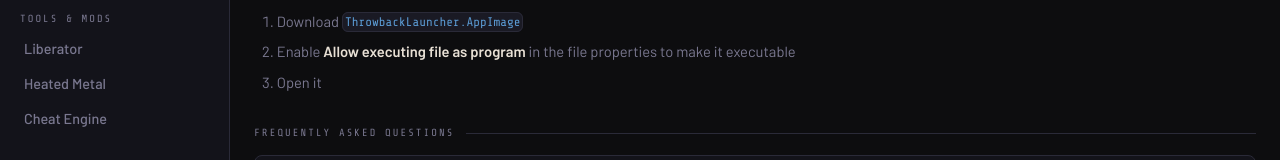
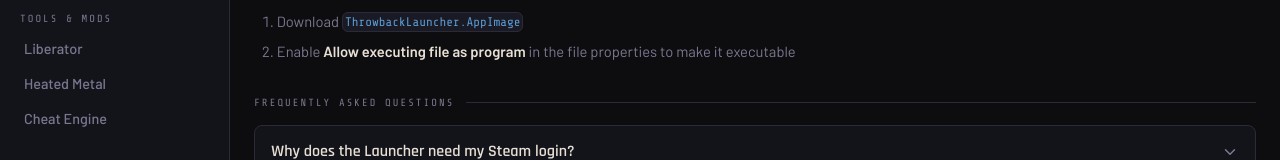
Before and after one commit to xeralin/ThrowbackFAQ, a Next.js app: page /getting-started in a window 1280 px wide. Shown: the part 351-511 px from the top of the page. Built offline with nearby package versions, Linux system fonts and the light colour scheme; no server answers.

Commit message:
Drop the open step from the Linux setup

```diff
--- a/src/components/GettingStartedSteps.tsx
+++ b/src/components/GettingStartedSteps.tsx
@@ -81,7 +81,6 @@
               Enable <strong>Allow executing file as program</strong> in the
               file properties to make it executable
             </li>
-            <li>Open it</li>
           </ol>
         </OnLinux>
       </Prose>
```
